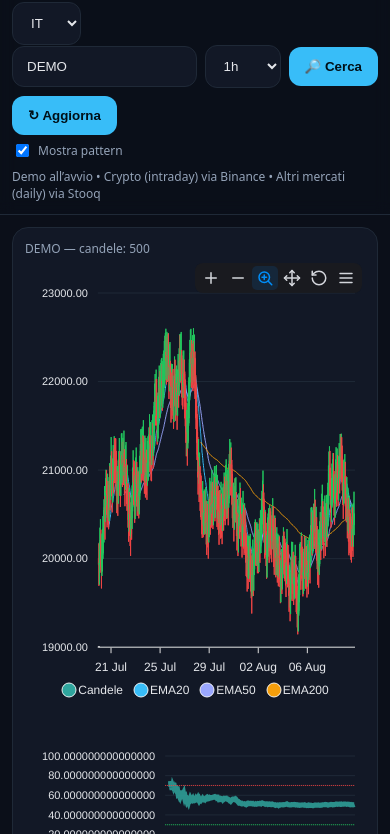
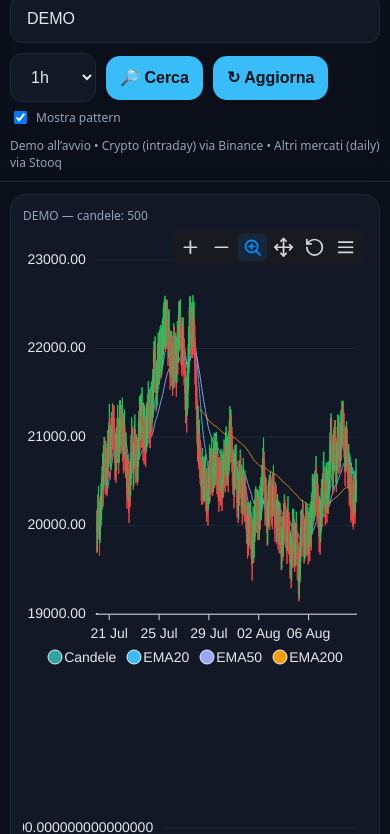
Before and after one commit to maripct66-cpu/trading-home, a plain HTML site: page index.html in a window 390 px wide. Shown: the part 64-898 px from the top of the page. Drawn offline with nearby package versions, Linux system fonts and the light colour scheme.

Commit message:
Update index.html

```diff
--- a/index.html
+++ b/index.html
@@ -26,7 +26,62 @@ h1{margin:6px 0 10px;font-size:26px}
 .news{display:grid;gap:8px} .news-item{padding:10px;border-radius:12px;border:1px solid #1f2937;background:#0f172a}
 .news-item b{display:block;margin-bottom:6px} .tag{display:inline-block;padding:4px 8px;border:1px solid #1f2937;border-radius:999px;font-size:11px;margin-right:6px}
 .toggle{display:flex;align-items:center;gap:6px}
-@media (max-width:480px){ h1{font-size:22px} #chart{height:360px} }
+@media (max-width:480px){ h1{font-size:22px} #chart{height:360px} }/* ====== Migliorie per smartphone ====== */
+@media (max-width: 768px) {
+  /* Tipografia & spazi */
+  html, body { font-size: 16px; }
+  h1 { font-size: 22px; line-height: 1.25; }
+  .wrap { padding: 10px; }
+  .row { gap: 10px; }
+
+  /* Input e pulsanti più grandi (touch-friendly) */
+  .input, .sel, .lang {
+    padding: 14px 16px;
+    font-size: 16px;         /* evita lo zoom automatico su iOS */
+    min-height: 44px;        /* target minimo consigliato */
+  }
+  .btn {
+    padding: 12px 16px;
+    font-size: 16px;
+    min-height: 44px;
+    border-radius: 14px;
+  }
+
+  /* Griglia: passa a 1 colonna */
+  .grid-2 { grid-template-columns: 1fr !important; }
+
+  /* Campi in riga che vanno a capo bene */
+  .input { flex: 1 1 100%; min-width: 0; }
+  .sel { flex: 0 0 auto; }
+
+  /* Grafici più alti e leggibili */
+  #chart    { height: 520px; }
+  #rsiChart { height: 200px; }
+  #macdChart{ height: 220px; }
+
+  /* Tooltip, menu e label ApexCharts più grandi */
+  .apexcharts-tooltip,
+  .apexcharts-menu,
+  .apexcharts-legend-text,
+  .apexcharts-xaxis text,
+  .apexcharts-yaxis text {
+    font-size: 14px !important;
+  }
+  .apexcharts-toolbar {
+    transform: scale(1.15);             /* ingrandisce icone zoom/pan */
+    transform-origin: top right;
+  }
+}
+
+/* Schermi piccoli piccoli (telefoni < 420px) */
+@media (max-width: 420px) {
+  h1 { font-size: 20px; }
+  #chart    { height: 560px; }
+  #rsiChart { height: 220px; }
+  #macdChart{ height: 240px; }
+  .btn { padding: 12px 14px; }
+}
+
 </style>
 </head>
 <body>
```
